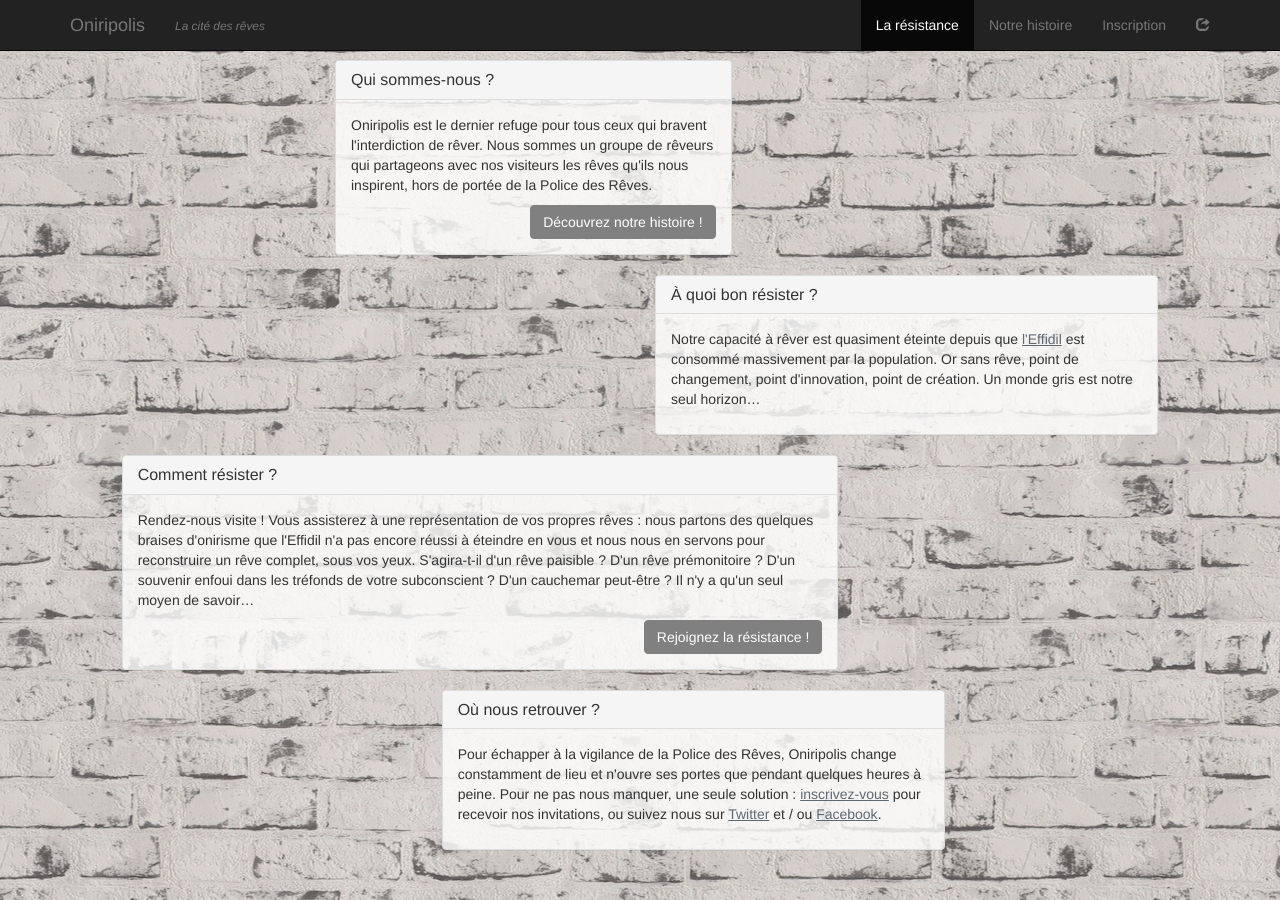
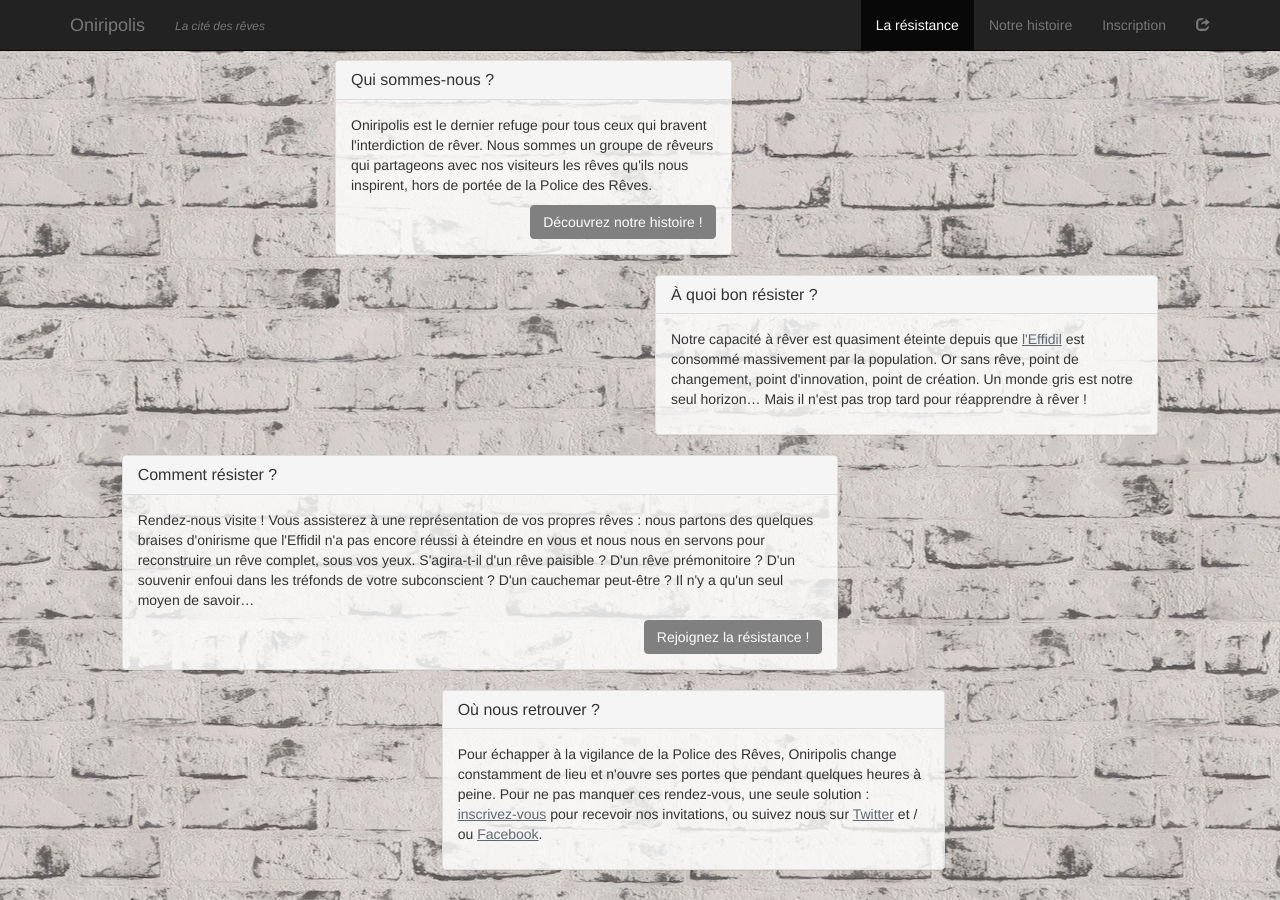
Before and after one commit to AdamSelene/oniripolis-staging, a Jekyll site: the page built from resistance.html, in a window 1280 px wide and 900 px high. Built offline with Jekyll 4.4.1, drawn with Linux system fonts in a browser that asks for light colours; comment, search, counter and statistics services are not loaded.

Commit message:
Some wording changes

```diff
--- a/resistance.html
+++ b/resistance.html
@@ -32,7 +32,7 @@ todo: "Manuel de la résistance, diaporama pour illustrer monde sans rêve, affi
 					<h3 class="panel-title">À quoi bon résister ?</h3>
 				</div>
 				<div class="panel-body">
-					<p>Notre capacité à rêver est quasiment éteinte depuis que <a href="history.html#drug" title="Effidil">l'Effidil</a> est consommé massivement par la population. Or sans rêve, point de changement, point d'innovation, point de création. Un monde gris est notre seul horizon…</p>
+					<p>Notre capacité à rêver est quasiment éteinte depuis que <a href="history.html#drug" title="Effidil">l'Effidil</a> est consommé massivement par la population. Or sans rêve, point de changement, point d'innovation, point de création. Un monde gris est notre seul horizon… Mais il n'est pas trop tard pour réapprendre à rêver !</p>
 				</div>
 			</div>
 		</div>
@@ -63,7 +63,7 @@ todo: "Manuel de la résistance, diaporama pour illustrer monde sans rêve, affi
 					<h3 class="panel-title">Où nous retrouver ?</h3>
 				</div>
 				<div class="panel-body">
-					<p>Pour échapper à la vigilance de la Police des Rêves, Oniripolis change constamment de lieu et n'ouvre ses portes que pendant quelques heures à peine. Pour ne pas nous manquer, une seule solution : <a href="#contact" data-toggle="modal" data-target="#signup" title="Inscrivez-vous">inscrivez-vous</a> pour recevoir nos invitations, ou suivez nous sur <a href="http://twitter.com/oniripolis" title="Oniripolis sur Twitter">Twitter</a> et / ou <a href="http://facebook.com/oniripolis" title="Oniripolis sur Facebook">Facebook</a>.</p>
+					<p>Pour échapper à la vigilance de la Police des Rêves, Oniripolis change constamment de lieu et n'ouvre ses portes que pendant quelques heures à peine. Pour ne pas manquer ces rendez-vous, une seule solution : <a href="#contact" data-toggle="modal" data-target="#signup" title="Inscrivez-vous">inscrivez-vous</a> pour recevoir nos invitations, ou suivez nous sur <a href="http://twitter.com/oniripolis" title="Oniripolis sur Twitter">Twitter</a> et / ou <a href="http://facebook.com/oniripolis" title="Oniripolis sur Facebook">Facebook</a>.</p>
 </p>
 				</div>
 			</div>
```
